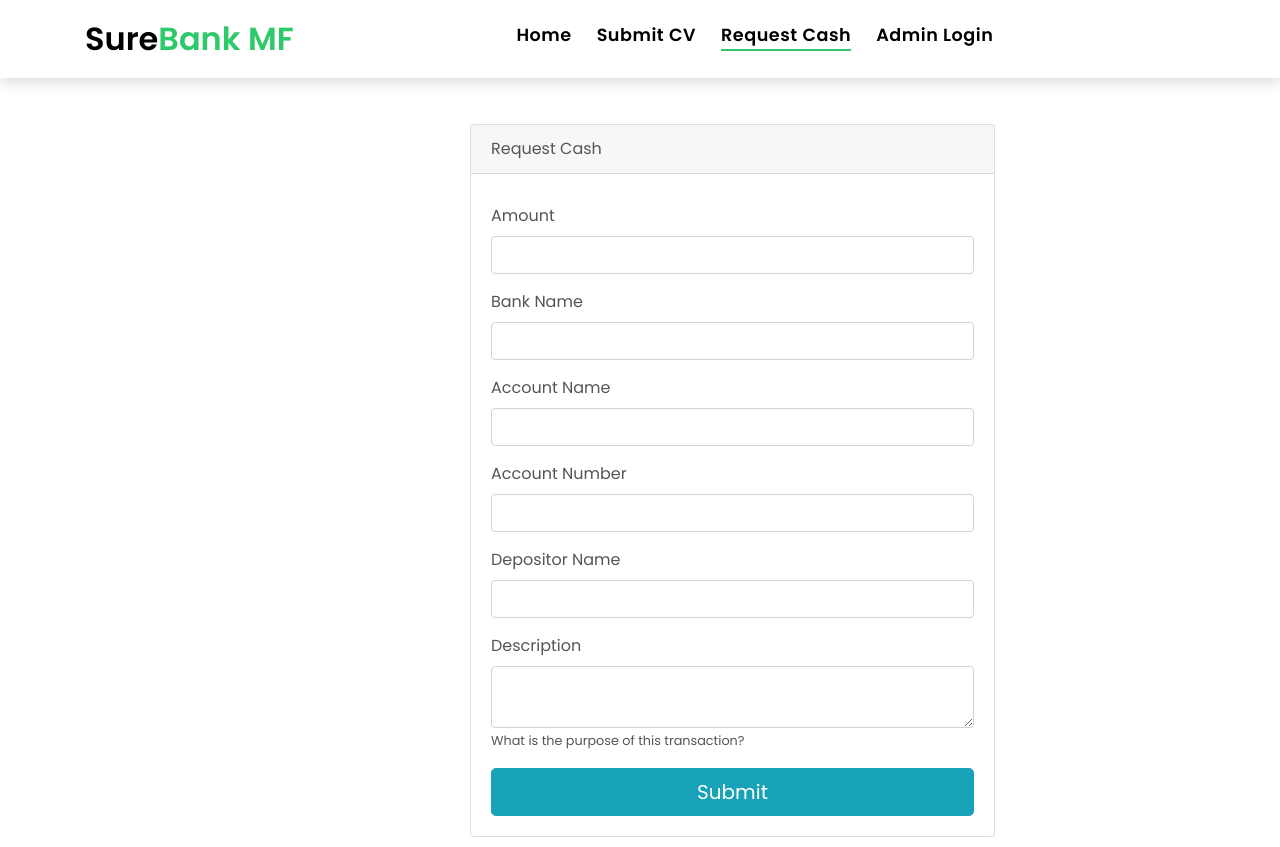
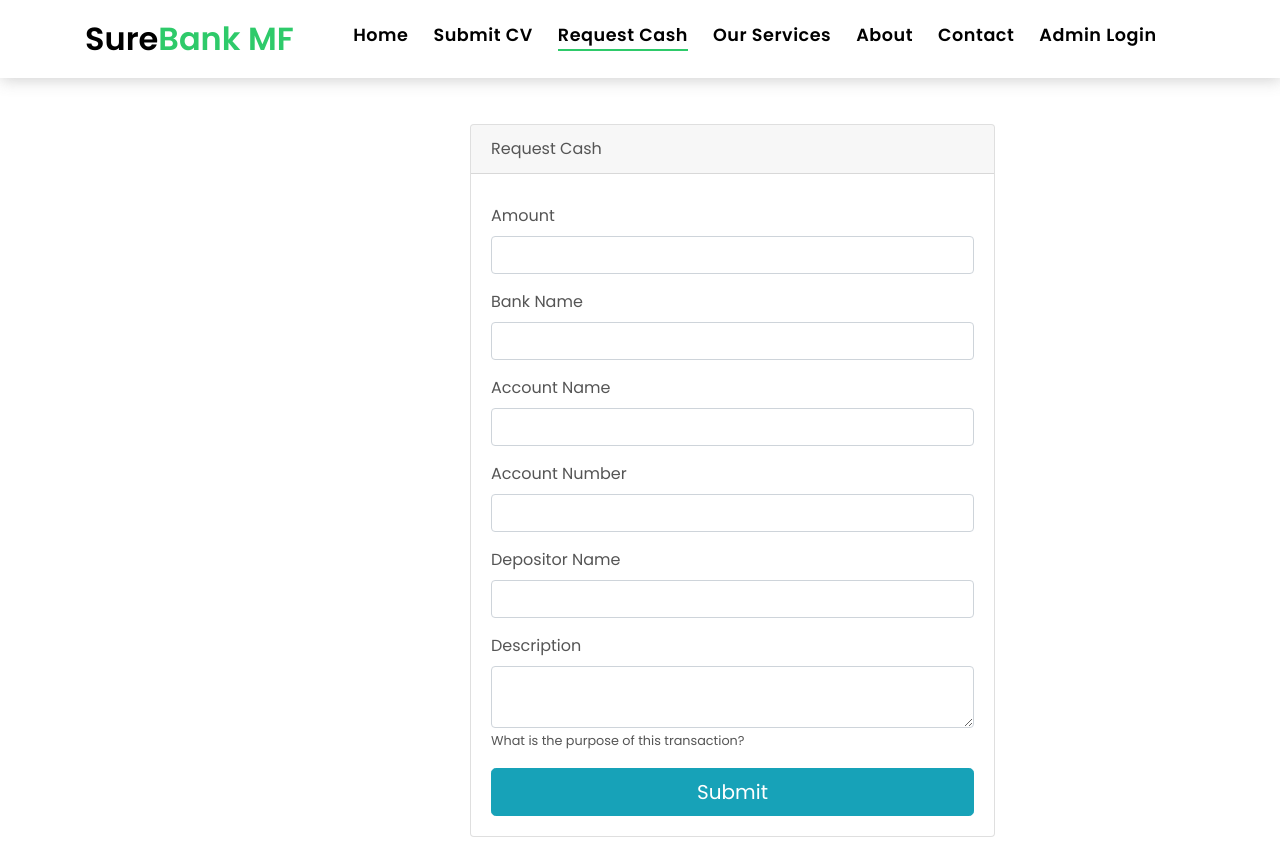
Before and after one commit to Solesty/vulnerableapp, a PHP site: page /new_transaction.php in a window 1280 px wide. Run offline with PHP 8.4, Linux system fonts and the light colour scheme.

Commit message:
Added contact, about and services link, all not working

```diff
--- a/new_transaction.php
+++ b/new_transaction.php
@@ -76,10 +76,21 @@ if (isset($_SESSION['success'])) {
                     <li class="nav-item">
                         <a class="nav-link " href="submitcv.php">Submit CV</a>
                     </li>
-                    <li class="nav-item">
-                        <a class="nav-link active" href="new_transaction.php">Request Cash</a>
+                    <li class="nav-item active ">
+                        <a class="nav-link" href="new_transaction.php">Request Cash</a>
                     </li>
 
+                    <li class="nav-item">
+                        <a class="nav-link" href="#">Our Services</a>
+                    </li>
+
+                    <li class="nav-item">
+                        <a class="nav-link" href="#">About</a>
+                    </li>
+
+                    <li class="nav-item">
+                        <a class="nav-link" href="n#">Contact</a>
+                    </li>
 
                     <li class="nav-item">
                         <a class="nav-link" href="login.php">Admin Login</a>
```
Also changed, not shown: index.php (+13 -1 lines), submitcv.php (+12 -0 lines).
